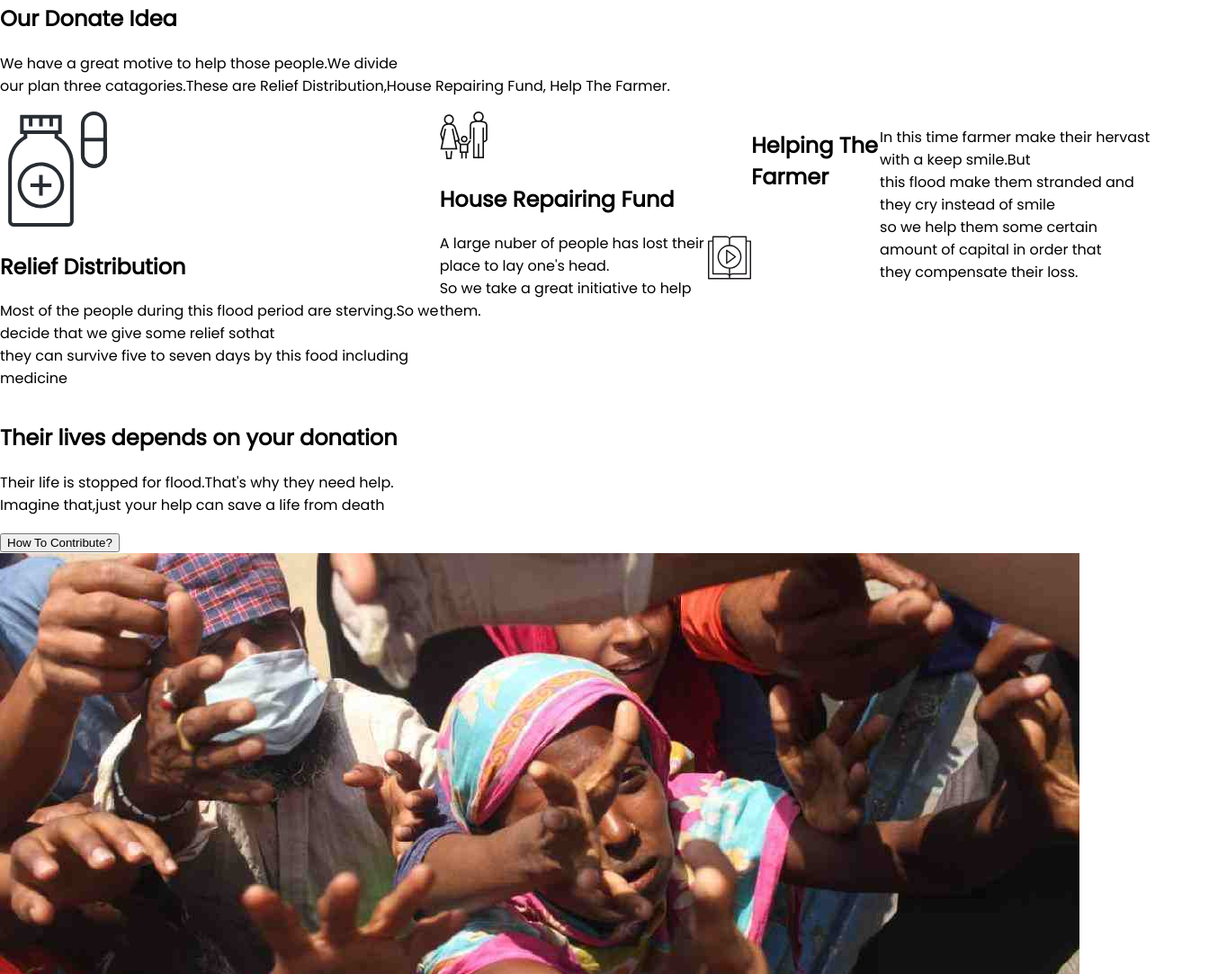
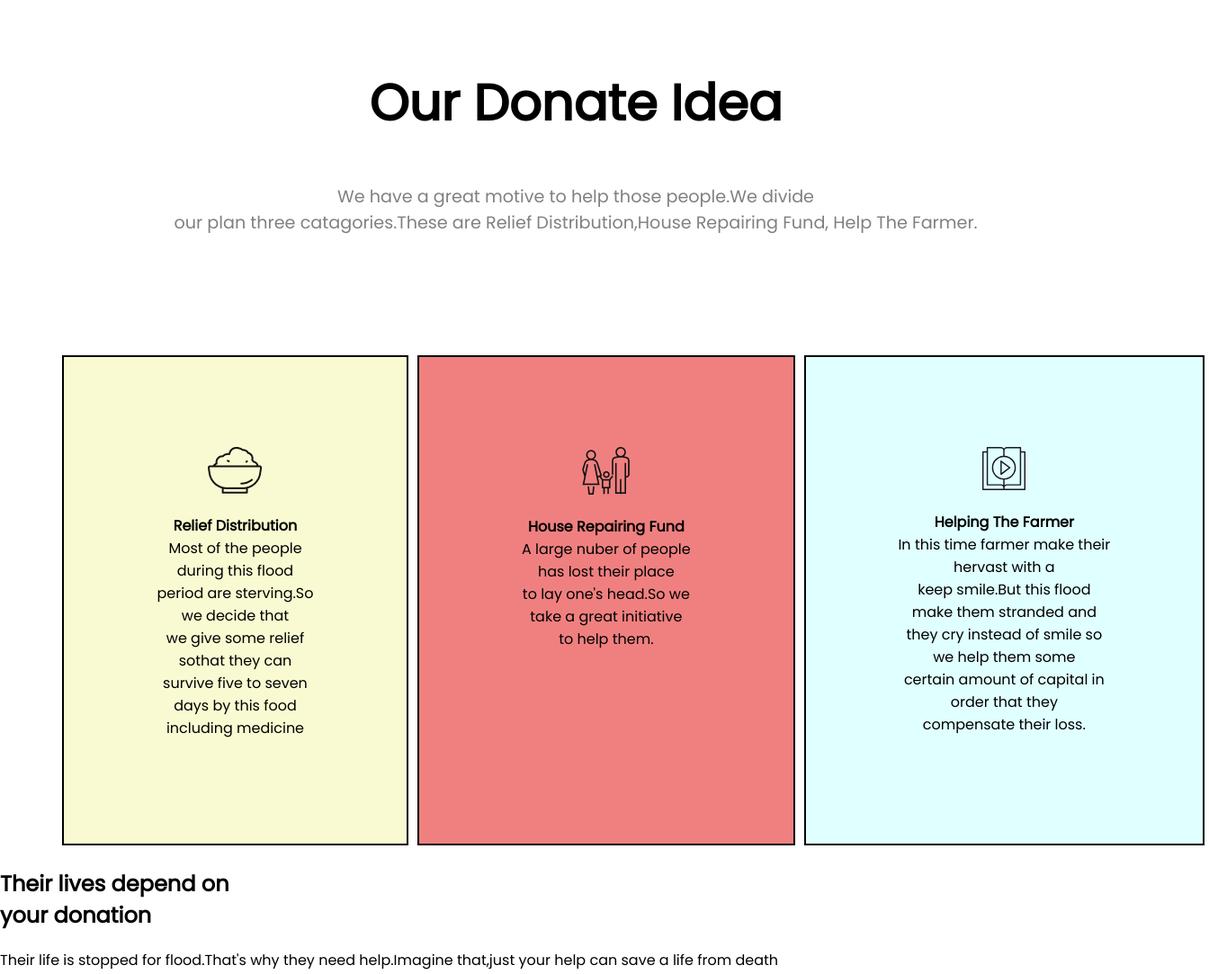
Before and after one commit to ABiD1718/Assignment-1, a plain HTML site: page index.html in a window 1280 px wide. Shown: the part 1916-2999 px from the top of the page at 90% size, 1344 px wide, since content can reach past the window. Drawn offline with Linux system fonts and the light colour scheme; a web font is replaced by a local one.

Commit message:
new section added

```diff
--- a/index.html
+++ b/index.html
@@ -50,48 +50,51 @@
         </div>
     </section>
     <!-- ==================  Donate Plan Section  =======================-->
-    <section>
+    <section id="donate-plan">
         <h1>Our Donate Idea</h1>
-        <p>We have a great motive to help those people.We divide <br> our plan three catagories.These are Relief
+        <p id="heading-line">We have a great motive to help those people.We divide <br> our plan three catagories.These
+            are Relief
             Distribution,House Repairing Fund, Help The Farmer.</p>
         <div class="our-activities">
-            <div>
-                <img src="images/medicine.svg" alt="">
-                <h1>Relief Distribution</h1>
-                <p>Most of the people during this flood period are sterving.So we decide that we give some relief sothat
-                    <br>
-                    they can survive five to seven days by this food including medicine
+            <div class="sub-part" id="lite-cyan">
+                <img src="images/food.png" alt="">
+                <p><b>Relief Distribution</b> <br>
+                    Most of the people during this flood <br>
+                    period are sterving.So we decide that <br>
+                    we give some relief sothat they can <br>
+                    survive five to seven days by this food <br>
+                    including medicine
                 </p>
             </div>
-            <div>
+            <div class="sub-part" id="light-coral">
                 <img src="images/shelter.png" alt="">
-                <h1> House Repairing Fund </h1>
-                <p> A large nuber of people has lost their place to lay one's head.
-                    <br>
-                    So we take a great initiative to help them.
+                <p><b> House Repairing Fund </b> <br>
+                    A large nuber of people has lost their place <br>
+                    to lay one's head.So we take a great initiative <br>
+                    to help them.
                 </p>
             </div>
-            <img src="images/icon6.svg" alt="">
-            <h1> Helping The Farmer </h1>
-            <p> In this time farmer make their hervast with a keep smile.But
-                <br>
-                this flood make them stranded and they cry instead of smile <br>
-                so we help them some certain amount of capital in order that <br>
-                they compensate their loss.
-            </p>
-        </div>
+            <div class="sub-part" id="lite-purple">
+                <img src="images/icon6.svg" alt="">
+                <p> <b> Helping The Farmer </b> <br>
+                    In this time farmer make their hervast with a <br>
+                    keep smile.But this flood make them stranded and<br>
+                    they cry instead of smile so we help them some<br>
+                    certain amount of capital in order that they <br>
+                    compensate their loss.
+                </p>
+            </div>
         </div>
     </section>
     <!-- ==================  Present Situation Section  =======================-->
     <section>
-        <div>
-            <h1> Their lives depends on your donation</h1>
-            <p>Their life is stopped for flood.That's why they need help. <br> Imagine that,just your help can save a
-                life
+        <div class="half-width">
+            <h1> Their lives depend on <br> your donation</h1>
+            <p>Their life is stopped for flood.That's why they need help.Imagine that,just your help can save a life
                 from death</p>
             <button>How To Contribute?</button>
         </div>
-        <div>
+        <div class="half-width">
             <img src="images/optional.jpg" alt="">
         </div>
     </section>
--- a/style.css
+++ b/style.css
@@ -92,6 +92,46 @@ body {
     margin-top: 10px;
 }
 
+#donate-plan {
+    text-align: center;
+    margin-top: 7%;
+}
+
+#donate-plan h1 {
+    font-size: 3.5rem;
+}
+
+#heading-line {
+    margin-top: 20px;
+    font-size: 1.2rem;
+    color: gray;
+}
+
 .our-activities {
     display: flex;
+    margin-top: 10%;
+    /*margin-bottom: 10%;
+    margin-right: 7%;*/
+    margin-left: 5%;
+    width: 100%;
+
 }
+
+.sub-part {
+    padding: 50px;
+    margin: 5px;
+    padding: 100px;
+    border: 2px solid black;
+}
+
+#light-coral {
+    background-color: lightcoral;
+}
+
+#lite-cyan {
+    background-color: lightgoldenrodyellow;
+}
+
+#lite-purple {
+    background-color: lightcyan;
+}
```
Also changed, not shown: images/food.png (added), images/medicine.svg (deleted).
